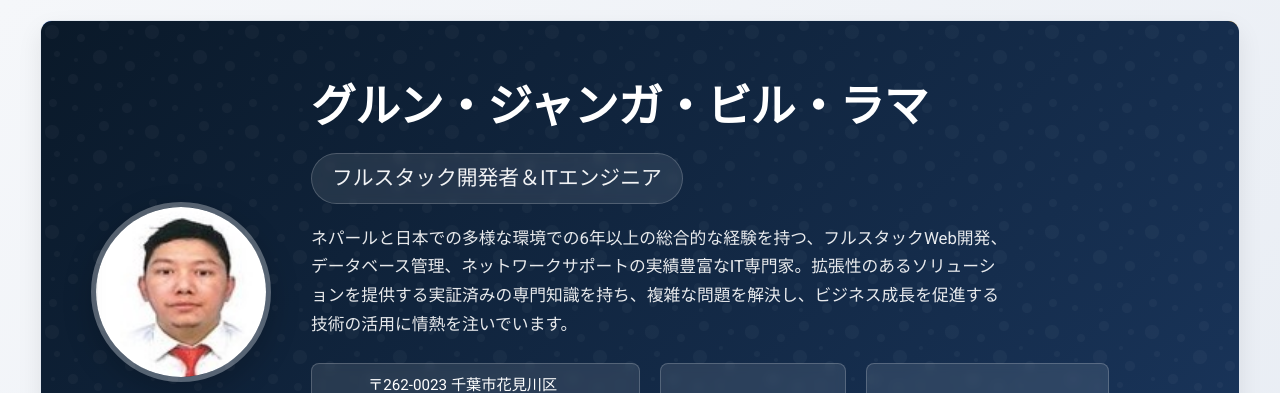
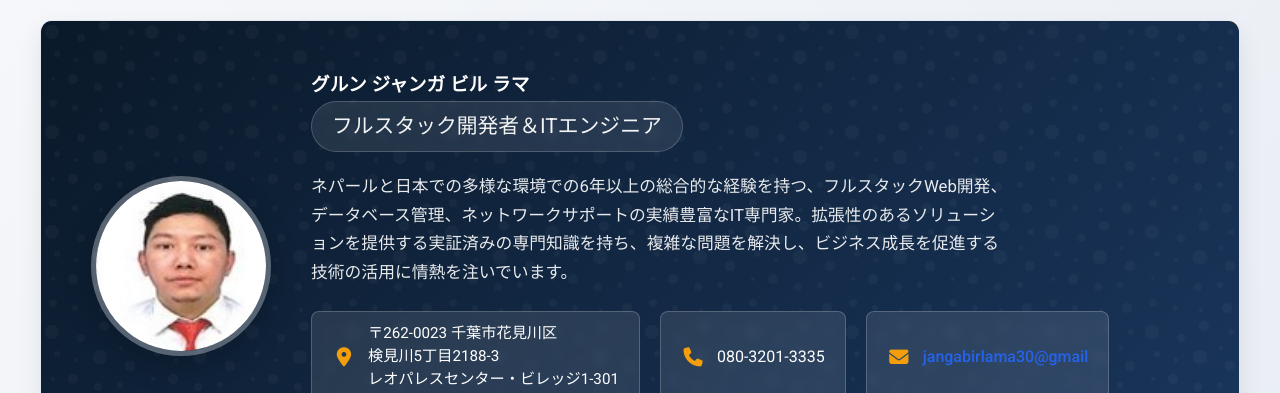
Before and after one commit to jangslams1grg/cv, a plain HTML site: page index.html in a window 1280 px wide. Shown: the top 393 px of the page. Drawn offline with Linux system fonts and the light colour scheme.

```diff
--- a/index.html
+++ b/index.html
@@ -963,7 +963,7 @@
             <img src="./Picture1.jpg" alt="グルン ジャンガ ビル ラマ">
         </div>
         <div class="header-info">
-            <h1>グルン・ジャンガ・ビル・ラマ</h1>
+            <h3>グルン ジャンガ ビル ラマ</h3>
             <div class="title">フルスタック開発者＆ITエンジニア</div>
             <p class="summary">ネパールと日本での多様な環境での6年以上の総合的な経験を持つ、フルスタックWeb開発、データベース管理、ネットワークサポートの実績豊富なIT専門家。拡張性のあるソリューションを提供する実証済みの専門知識を持ち、複雑な問題を解決し、ビジネス成長を促進する技術の活用に情熱を注いでいます。</p>
             <div class="contact-info">
```
